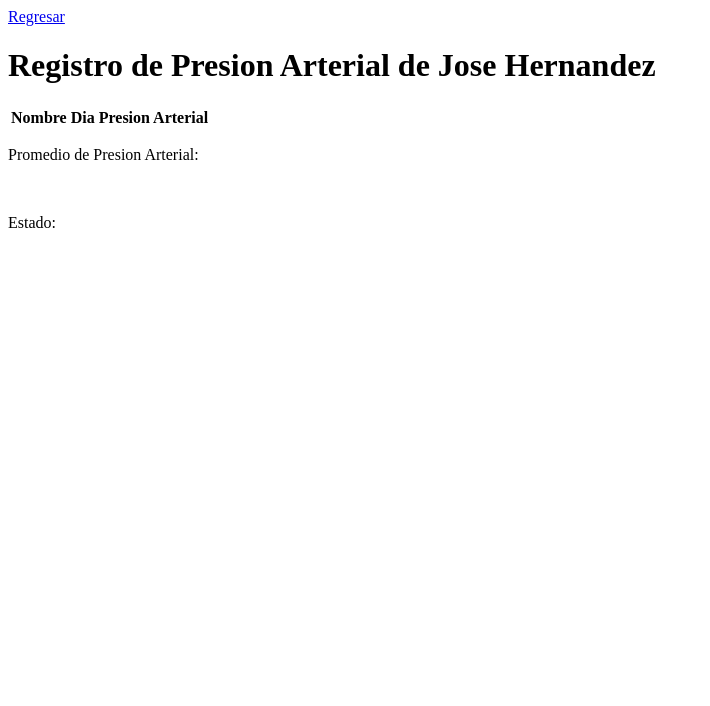
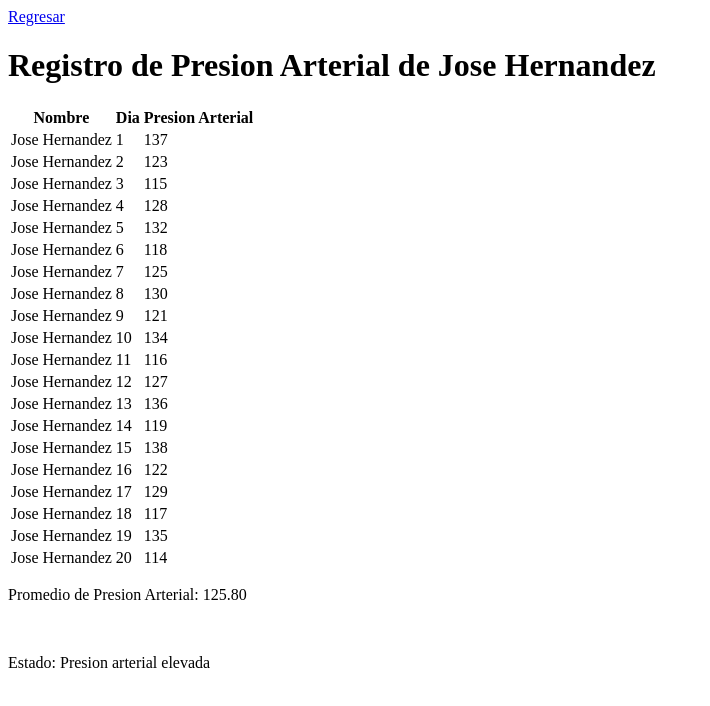
Before and after one commit to aosuna08/preexamu2, a plain HTML site: page html/presionArterial.html in a window 1280 px wide. Shown: the whole page, without its empty margins (0-710 px from the left). Drawn offline with Linux system fonts and the light colour scheme.

Commit message:
Se realizo js su codificacion

```diff
--- a/html/presionArterial.html
+++ b/html/presionArterial.html
@@ -36,5 +36,6 @@
             <p id="estado"> Estado: </p>
         </section>
     </main>
+    <script src="../js/presionArterial.js"></script>
 </body>
 </html>
--- /dev/null
+++ b/js/presionArterial.js
@@ -0,0 +1,66 @@
+const table = document.getElementById("table")
+const tbody = document.getElementById("tbody")
+const promedio = document.getElementById("promedio") // Promedio de presion arterial
+const estado = document.getElementById("estado") // Estado de presion arterial
+
+function data() {
+    fetch('../js/presion.json')
+    .then(response => response.json())
+    .then(data => {
+        data.forEach(element => {
+            // Crear fila
+            const row = document.createElement("tr")
+            // Crear celdas
+            const nombre = document.createElement("td")
+            const dia = document.createElement("td")
+            const presion = document.createElement("td")
+            nombre.textContent = element.nombre
+            dia.textContent = element.dia
+            presion.textContent = element.presion_arteria
+            // Agregar celdas
+            row.appendChild(nombre)
+            row.appendChild(dia)
+            row.appendChild(presion)
+            // Agregar fila
+            tbody.appendChild(row)
+        });
+    })
+    .catch(error => console.log("Error: " + console.error))
+}
+
+function promedioPresion() {
+    let contador = 0
+    let suma = 0
+
+    fetch('../js/presion.json')
+    .then(response => response.json())
+    .then(data => {
+        data.forEach(element => {
+            suma += element.presion_arteria // Solo suma los datos del indice presion_arteria
+            contador ++
+        });
+        let resultado = 0
+        resultado = suma / contador
+    promedio.textContent = "Promedio de Presion Arterial: " + resultado.toFixed(2)
+    // Mostrar estado de presion
+    if (resultado <= 0) {
+        estado.textContent = "Estado: No hay presion arterial almacenada"
+    }
+
+    if (resultado <= 120 & resultado > 0) {
+        estado.textContent = "Estado: Presion arterial normal"
+    }
+
+    if (resultado > 120 & resultado <= 129) {
+        estado.textContent = "Estado: Presion arterial elevada"
+    }
+
+    if (resultado > 129) {
+        estado.textContent = "Estado: Presion arterial alta"
+    }
+    })
+    .catch(error => console.log("Error: " + console.error))
+}
+
+document.addEventListener('DOMContentLoaded', data)
+document.addEventListener('DOMContentLoaded', promedioPresion)
```
Also changed, not shown: html/calculadora.html (+4 -2 lines), js/calculadora.js (added, +24 -0 lines).
